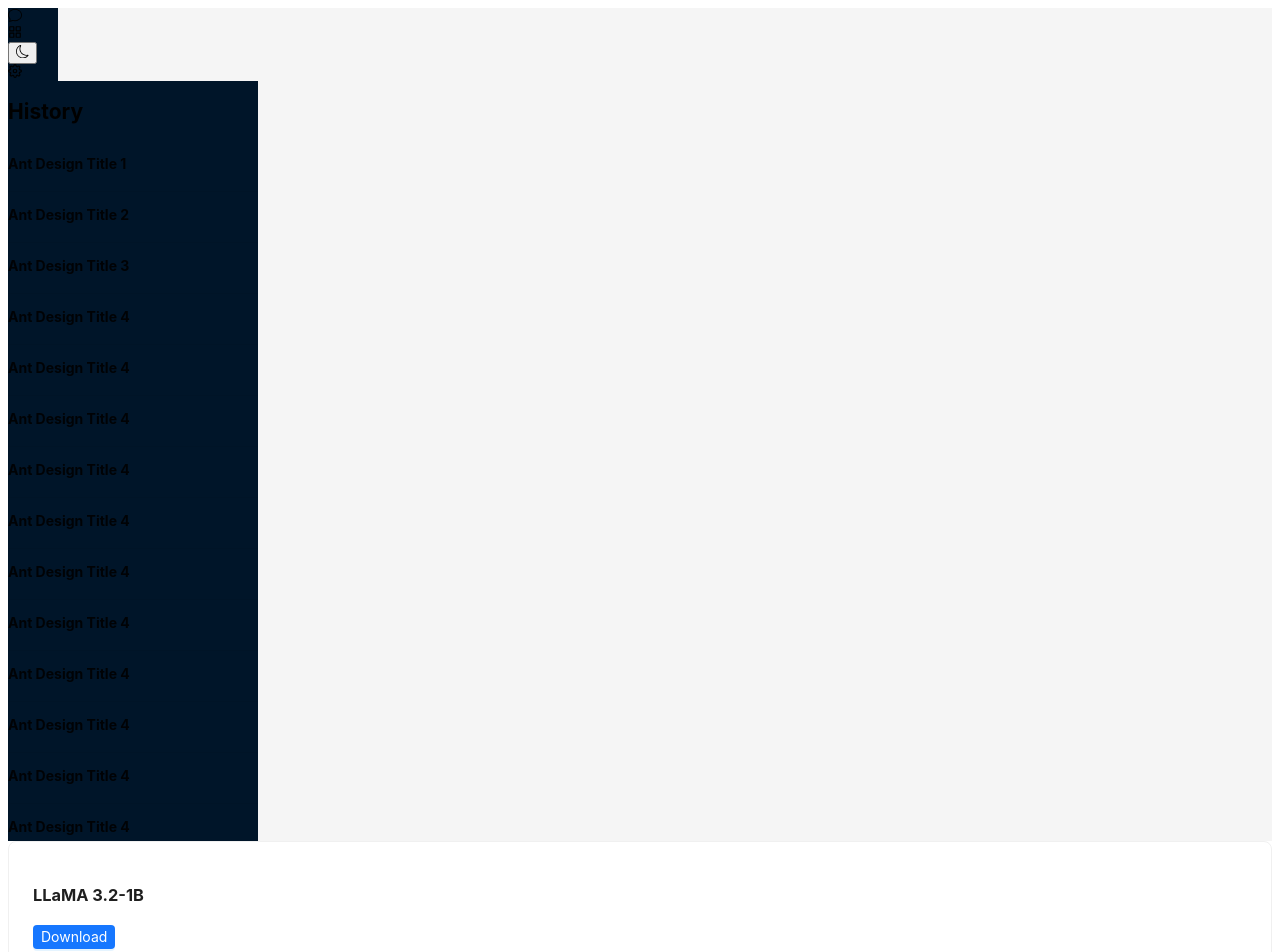
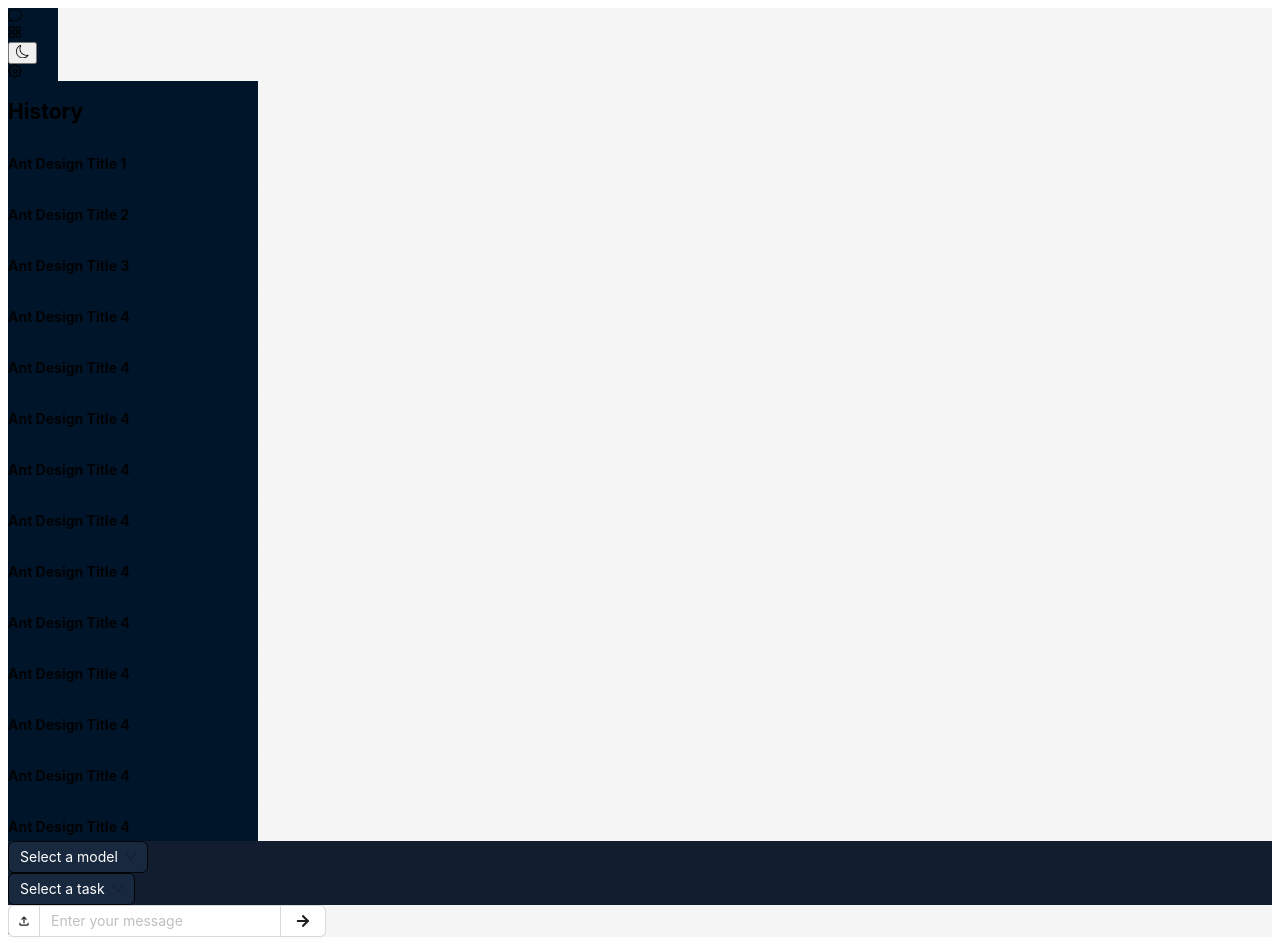
Before and after one commit to introlix/luna-desktop, a React (Vite) app in the folder src/renderer/: page / in a window 1280 px wide. Shown: the top 952 px of the page. Built offline with nearby package versions, Linux system fonts and the light colour scheme.

Commit message:
added chatInterface and styled explore

```diff
--- a/src/renderer/src/assets/index.css
+++ b/src/renderer/src/assets/index.css
@@ -9,17 +9,22 @@
 
 /* Track */
 ::-webkit-scrollbar-track {
-    background: #f1f1f1;
+    background: transparent;
     border-radius: 5px;
 }
 
 /* Handle */
 ::-webkit-scrollbar-thumb {
-    background: #888;
+    background: #bbbaba;
     border-radius: 5px;
 }
 
 /* Handle on hover */
 ::-webkit-scrollbar-thumb:hover {
-    background: #555;
+    background: #a3a3a3;
 }
+
+
+.ant-select:not(.ant-select-customize-input) .ant-select-selector .ant-select-selection-placeholder {
+    color: white;
+}
--- /dev/null
+++ b/src/renderer/src/components/ChatInterface/ChatInterface.tsx
@@ -0,0 +1,38 @@
+import Layout from "antd/es/layout/layout"
+import { ChatTool } from "../ChatTool/ChatTool"
+import { Button, ConfigProvider, Input, Space } from "antd"
+import { FaArrowRight } from "react-icons/fa";
+import { MdOutlineFileUpload } from "react-icons/md";
+
+export const ChatInterface = () => {
+    return (
+        <>
+            <Layout className="bg-transparent">
+                <div className="w-full h-full flex items-center justify-center">
+                    <div className="md:w-full lg:w-1/2">
+                        <ConfigProvider
+                            theme={{
+                                token: {
+                                    colorBgBase: '#1f2937',
+                                    colorText: '#ffffff',
+                                },
+                            }}
+                        >
+                        <ChatTool />
+                        </ConfigProvider>
+
+                    </div>
+                </div>
+                <div className="chat mx-2 mb-4 flex justify-center">
+                    <Space direction="vertical" className="md:w-full lg:w-1/2">
+                        <Space.Compact className="w-full">
+                            <Button className="bg-blue-500 dark:bg-white outline-none border-none text-white dark:text-black py-5 text-2xl" icon={<MdOutlineFileUpload />} />
+                            <Input className="dark:bg-slate-700 border-none placeholder-gray-300 py-2 dark:text-gray-200 outline-none" placeholder="Enter your message" />
+                            <Button className="bg-blue-500 dark:bg-white outline-none border-none text-white dark:text-black py-5 text-2xl"><FaArrowRight /></Button>
+                        </Space.Compact>
+                    </Space>
+                </div>
+            </Layout>
+        </>
+    )
+}
--- /dev/null
+++ b/src/renderer/src/components/ChatTool/ChatTool.tsx
@@ -0,0 +1,46 @@
+import { Layout, Select } from "antd"
+
+export const ChatTool = () => {
+    const modelToSelect = [
+        { label: 'Llama 3.2 3B', value: 'Llama 3.2 3B' },
+        { label: 'Grok', value: 'Grok' },
+        { label: 'Mistral', value: 'Mistral' },
+        { label: 'Gemma', value: 'Gemma' },
+    ];
+
+    const taskToSelect = [
+        { label: 'Text Summarization', value: 'Text Summarization' },
+        { label: 'Question Answering', value: 'Question Answering' },
+        { label: 'Code Generation', value: 'Code Generation' },
+        { label: 'Translation', value: 'Translation' },
+    ]
+    const handleModelChange = () => {
+
+    }
+
+    const handleTaskChange = () => {
+
+    }
+    return (
+        <>
+            <Layout className="dark:bg-gray-700 bg-blue-100 md:mx-2 lg:mx-0 rounded-lg">
+                <div className="flex items-center justify-center">
+                    <Select
+                        placeholder="Select a model"
+                        className="w-full mx-2 my-2 rounded-lg bg-white dark:bg-gray-800"
+                        onChange={handleModelChange}
+                        options={modelToSelect}
+                    />
+                </div>
+                <div className="flex items-center justify-center">
+                    <Select
+                        placeholder="Select a task"
+                        className="w-full mx-2 my-2 rounded-lg bg-white dark:bg-gray-800 dark_mode"
+                        onChange={handleTaskChange}
+                        options={taskToSelect}
+                    />
+                </div>
+            </Layout>
+        </>
+    )
+}
--- a/src/renderer/src/components/LLMCard/LLMCard.tsx
+++ b/src/renderer/src/components/LLMCard/LLMCard.tsx
@@ -12,6 +12,7 @@ export const LLMCard = ({ modelName, onDownload, downloadProgress, isDownloading
                     {isDownloading ? <Progress className="w-1/2"
                         strokeColor="#3b82f6"
                         trailColor="#fff"
+                        showInfo={false}
                         percent={downloadProgress} status="active" />
                         : <Button
                             type="primary"
--- a/src/renderer/src/components/Layout/Layout.tsx
+++ b/src/renderer/src/components/Layout/Layout.tsx
@@ -1,13 +1,13 @@
 import { Sidebar } from "../Sidebar/Sidebar";
 import { History } from "../Histroy/History";
-import { LlmNotFound } from "../LlmNotFound/LlmNotFound"
-import { Explore } from "../Explore/Explore";
+import { LlmNotFound } from "../LlmNotFound/LlmNotFound";
+import { ChatInterface } from "../ChatInterface/ChatInterface";
 
 
 export const Layout = () => {
     const llmfound = true;
     return (
-        <div className="flex h-screen overflow-hidden">
+        <div className="flex h-screen overflow-hidden bg-blue-50 dark:bg-gray-800">
             {/* Sidebar */}
             <div className="sticky top-0 h-screen">
                 <Sidebar />
@@ -20,7 +20,7 @@ export const Layout = () => {
                         <div className="sticky top-0 h-screen">
                             <History />
                         </div>
-                        <Explore />
+                        <ChatInterface />
                     </div>
                 ) : (
                     <LlmNotFound />
```
